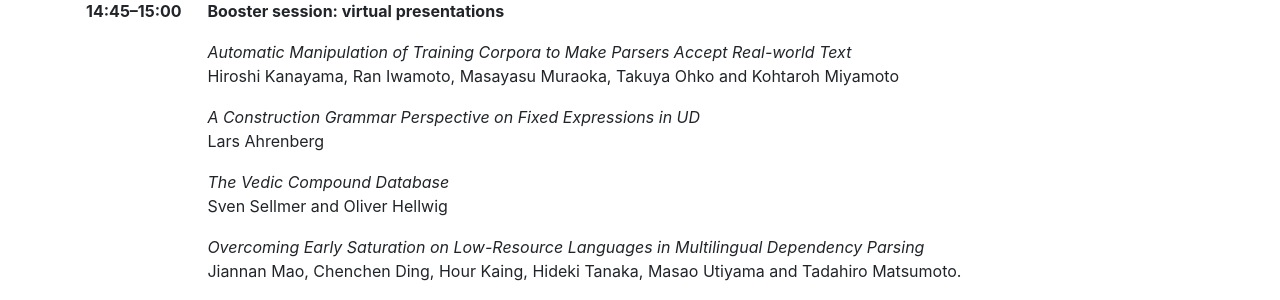
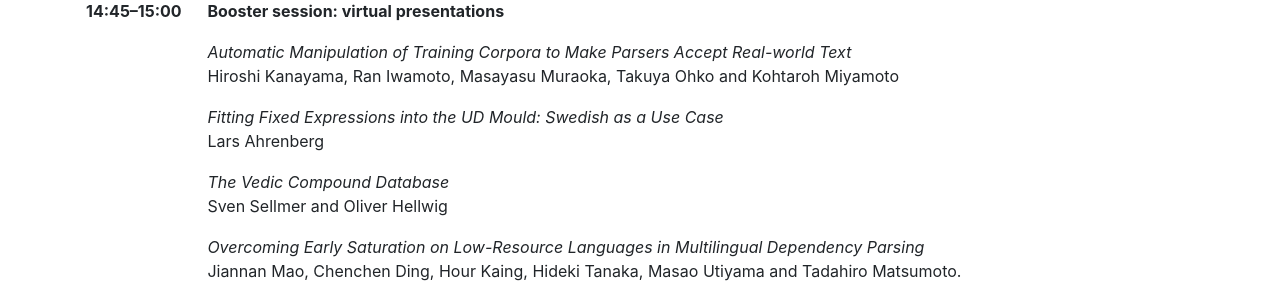
Before and after one commit to multiword/multiword.github.io, a Jekyll site: the page built from mweud2024/index.md, in a window 1280 px wide and 900 px high, scrolled down 3129 px. Shown: the part 153-453 px from the top of the window. Built offline with Jekyll 4.4.1, drawn with Linux system fonts in a browser that asks for light colours; comment, search, counter and statistics services are not loaded.

Commit message:
Updated title

```diff
--- a/mweud2024/index.md
+++ b/mweud2024/index.md
@@ -267,7 +267,7 @@ proceedings.
     <tr>
         <td></td>
         <td>
-            <i>A Construction Grammar Perspective on Fixed Expressions in UD</i><br>
+            <i>Fitting Fixed Expressions into the UD Mould: Swedish as a Use Case</i><br>
             Lars Ahrenberg<br>
         </td>
     </tr>
```
